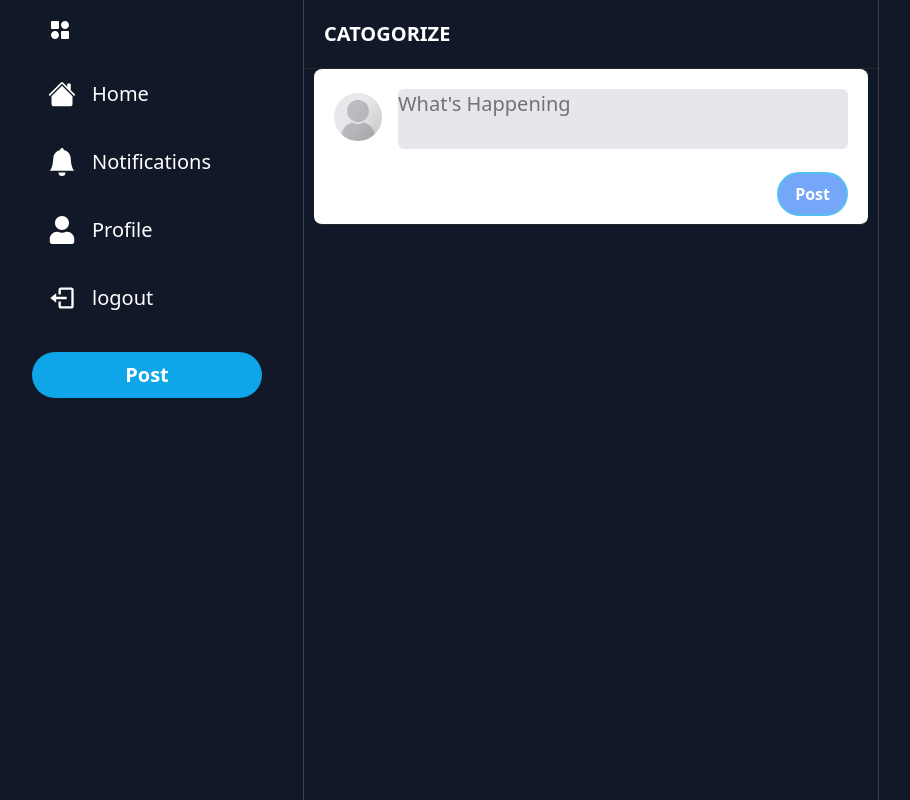
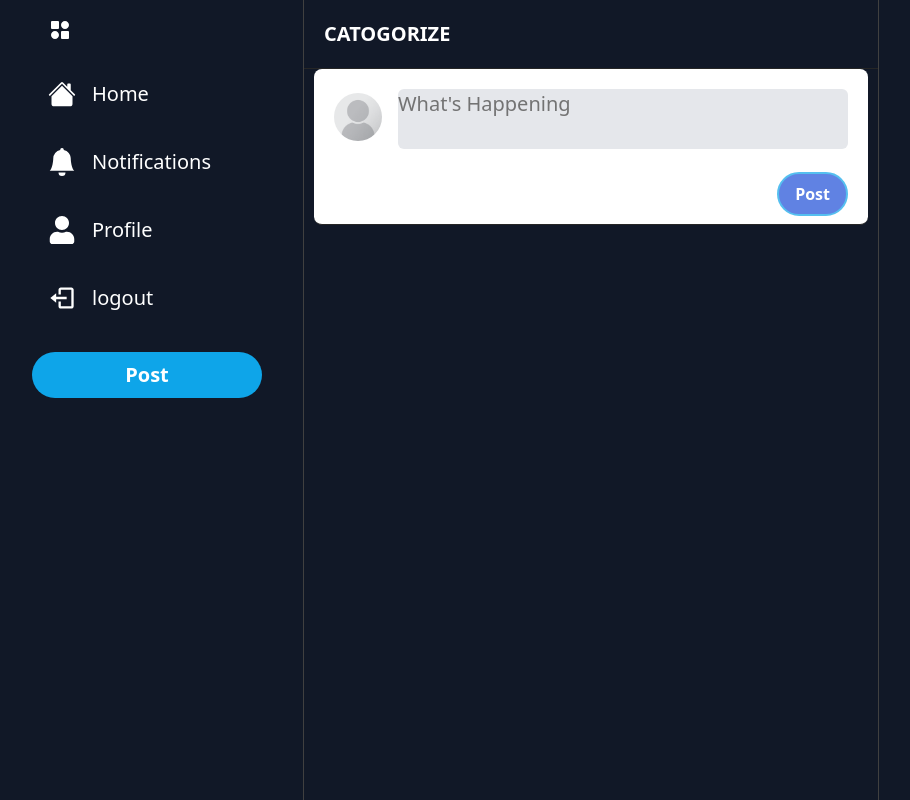
Before and after one commit to snehil-githubrepository/Catogorize, a Next.js app: page /home in a window 1280 px wide. Shown: the whole page, without its empty margins (49-959 px from the left). Built offline with nearby package versions, Linux system fonts and the light colour scheme; no server answers; the database is empty; sample sign-in values are in the browser's storage.

Commit message:
Fix: Fixed the bg-color property to blue-700 from sky-500

```diff
--- a/src/components/Button.tsx
+++ b/src/components/Button.tsx
@@ -9,7 +9,6 @@ interface buttonProps {
   disabled?: boolean;
   outline?: boolean;
 }
-
 const Button: React.FC<buttonProps> = ({
   label,
   secondary,
@@ -28,11 +27,11 @@ const Button: React.FC<buttonProps> = ({
                 disabled:cursor-not-allowed
                 rounded-full
                 font-semibold
-              hover:bg-blue-600
+                hover:opacity-80
                 transition
                 border-2
                 ${fullWidth ? "w-full" : "w-fit"}
-              ${secondary ? "bg-white" : "bg-blue-500"}
+                ${secondary ? "bg-white" : "bg-blue-700"}
                 ${secondary ? "text-black" : "text-white"}
                 ${secondary ? "border-black" : "border-sky-500"}
                 ${large ? "text-xl" : "text-md"}
```
Lines whose indentation alone changed are shown as unchanged.
